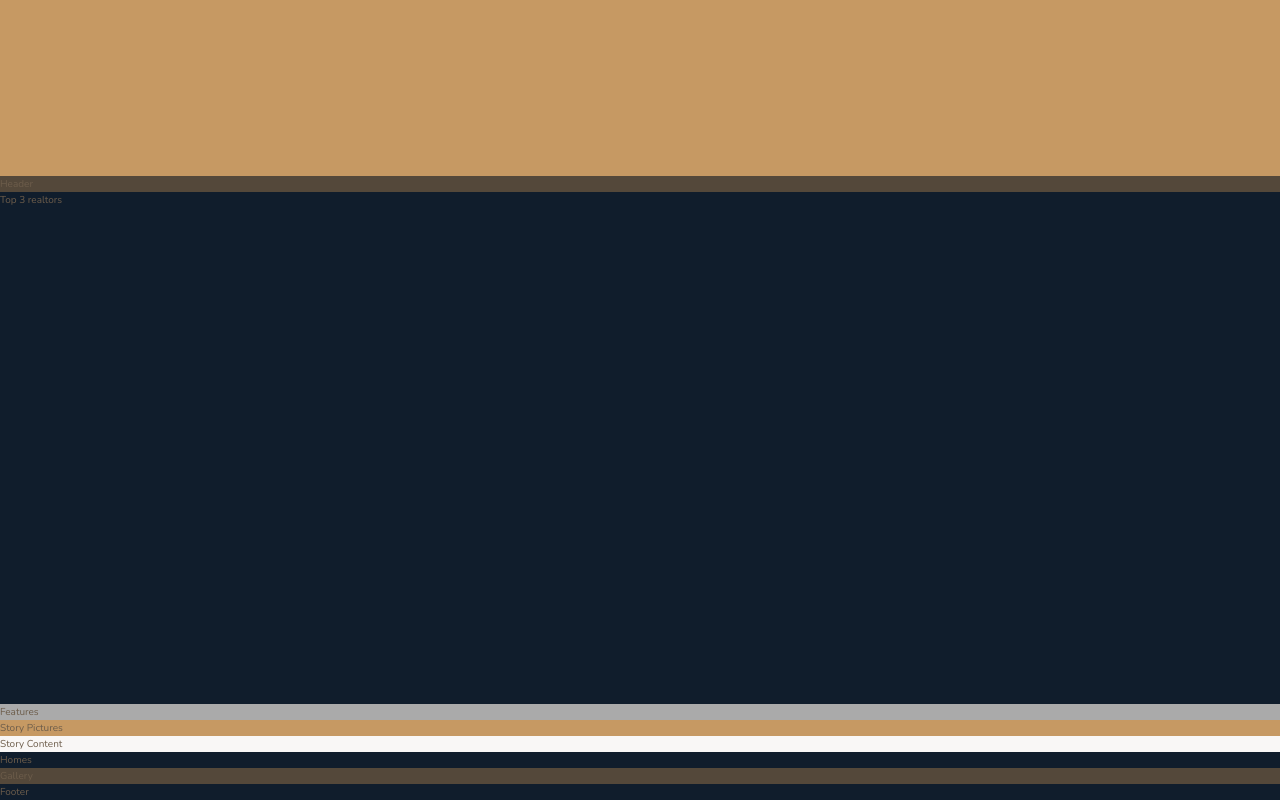
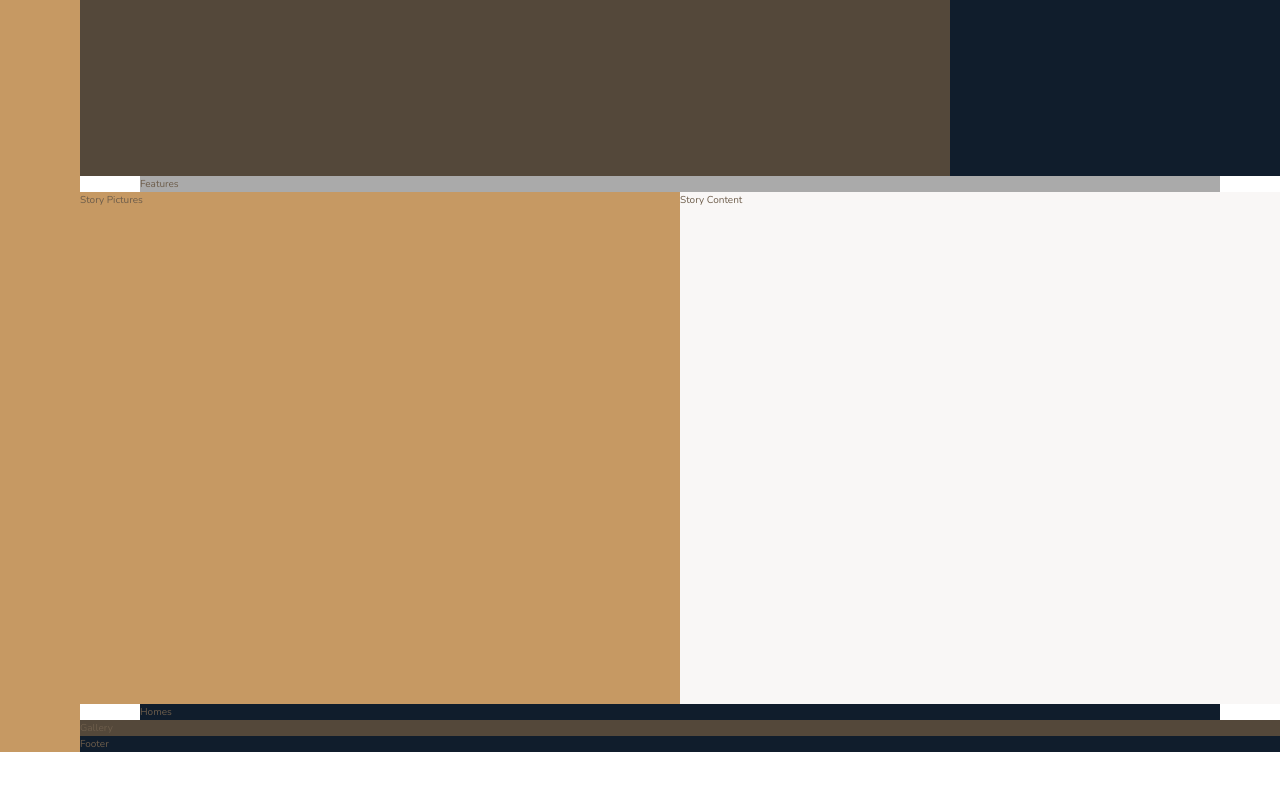
Before and after one commit to topher88/practice-nexter, a website: page index.html in a window 1280 px wide. Shown: the part 464-1264 px from the top of the page. After the commit the page ends 1216 px from the top, so only its background shows below. Drawn offline with nearby package versions, Linux system fonts and the light colour scheme.

Commit message:
building the overall layout part 2

```diff
--- a/sass/_base.scss
+++ b/sass/_base.scss
@@ -37,4 +37,9 @@ body {
 .container {
   display: grid;
   grid-template-rows: 80vh min-content 40vw min-content min-content min-content;
+  grid-template-columns:
+    [sidebar-start] 8rem
+    [sidebar-end full-start] minmax(6rem, 1fr)
+    [center-start] repeat(8, [col-start] minmax(min-content, 14rem) [col-end]) [center-end]
+    minmax(6rem, 1fr) [full-end];
 }
--- a/sass/_features.scss
+++ b/sass/_features.scss
@@ -1,3 +1,4 @@
 .features {
   background-color: $color-grey-light-2;
+  grid-column: center-start / center-end;
 }
--- a/sass/_footer.scss
+++ b/sass/_footer.scss
@@ -1,3 +1,4 @@
 .footer {
   background-color: $color-secondary;
+  grid-column: full-start / full-end;
 }
--- a/sass/_gallery.scss
+++ b/sass/_gallery.scss
@@ -1,3 +1,4 @@
 .gallery {
   background-color: $color-grey-dark-1;
+  grid-column: full-start / full-end;
 }
--- a/sass/_header.scss
+++ b/sass/_header.scss
@@ -1,3 +1,4 @@
 .header {
   background-color: $color-grey-dark-1;
+  grid-column: full-start / col-end 6;
 }
--- a/sass/_homes.scss
+++ b/sass/_homes.scss
@@ -1,3 +1,4 @@
 .homes {
   background-color: $color-secondary;
+  grid-column: center-start / center-end;
 }
--- a/sass/_realtors.scss
+++ b/sass/_realtors.scss
@@ -1,3 +1,4 @@
 .realtors {
   background-color: $color-secondary;
+  grid-column: col-start 7 / full-end;
 }
--- a/sass/_sidebar.scss
+++ b/sass/_sidebar.scss
@@ -1,3 +1,5 @@
 .sidebar {
   background-color: $color-primary;
+  grid-column: sidebar-start / sidebar-end;
+  grid-row: 1 / -1;
 }
--- a/sass/_story.scss
+++ b/sass/_story.scss
@@ -2,9 +2,11 @@
 
   &__pictures {
     background-color: $color-primary;
+    grid-column: full-start / col-end 4;
   }
 
   &__content {
     background-color: $color-grey-light-1;
+    grid-column: col-start 5 / full-end;
   }
 }
```
Also changed, not shown: css/style.css.
